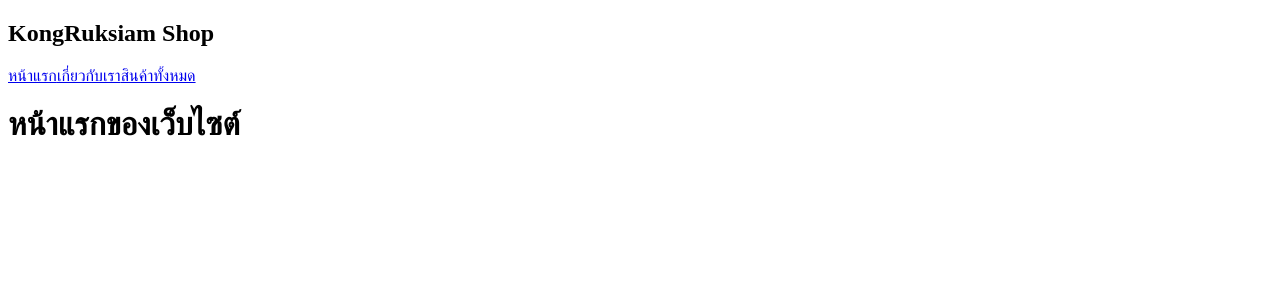
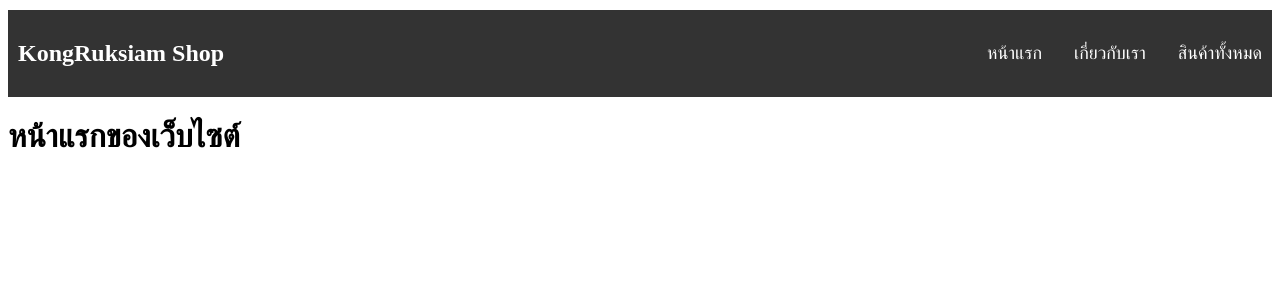
Before and after one commit to Celesca/nuxt-basic, a Nuxt app: page / in a window 1280 px wide. Shown: the top 300 px of the page. Built offline with nearby package versions, Linux system fonts and the light colour scheme.

Commit message:
add: styling navbar

```diff
--- a/pages/index.vue
+++ b/pages/index.vue
@@ -2,7 +2,7 @@
     <div>
         <header>
             <nav>
-                <h1>KongRuksiam Shop</h1>
+                <h1 class="logo">KongRuksiam Shop</h1>
                 <NuxtLink to="/">หน้าแรก</NuxtLink>
                 <NuxtLink to="/about">เกี่ยวกับเรา</NuxtLink>
                 <NuxtLink to="/products">สินค้าทั้งหมด</NuxtLink>
@@ -20,4 +20,33 @@
 
 <style scoped>
 
+nav {
+    margin: 10px auto;
+    padding: 10px 0;
+    display: flex;
+    justify-content: center;
+    align-items: center;
+    background: #333;
+}
+
+nav a {
+    color: white;
+    text-decoration: none;
+    margin-left: 12px;
+    font-size: 18px;
+    padding: 10px;
+}
+
+nav a:hover {
+    color: orange;
+}
+
+.logo {
+    margin-right: auto;
+    padding-left: 10px;
+    color: white;
+}
+
+
+
 </style>
```
